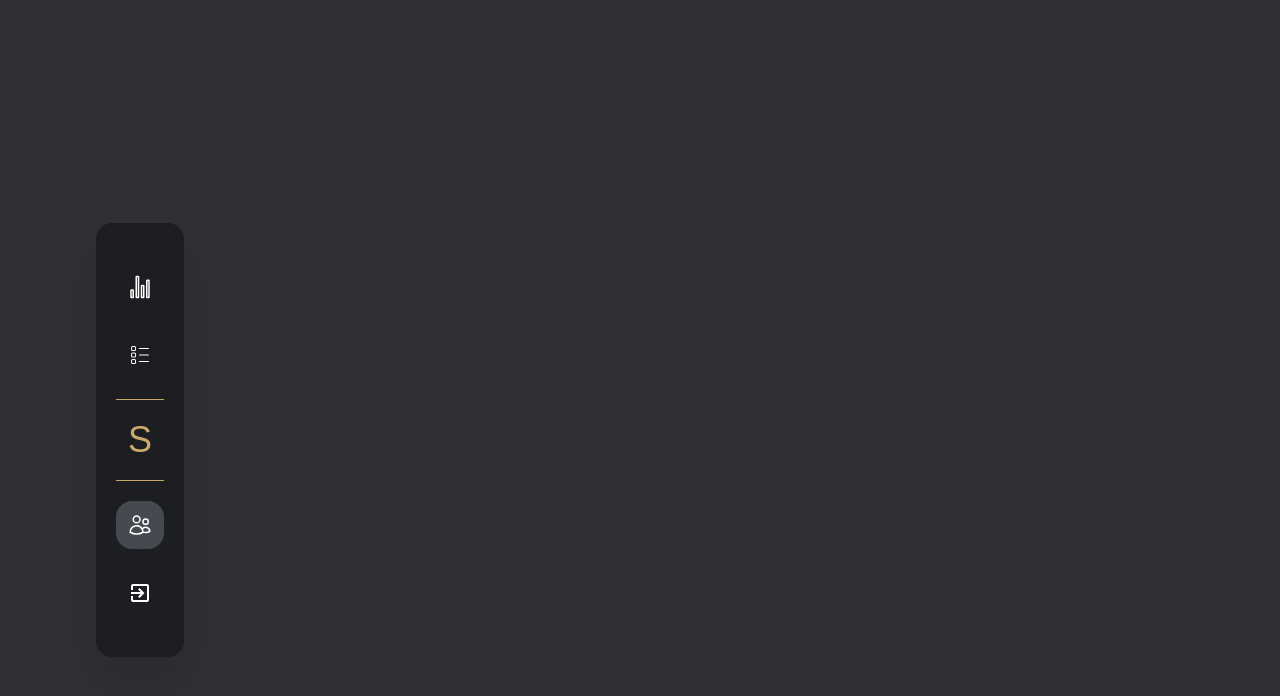
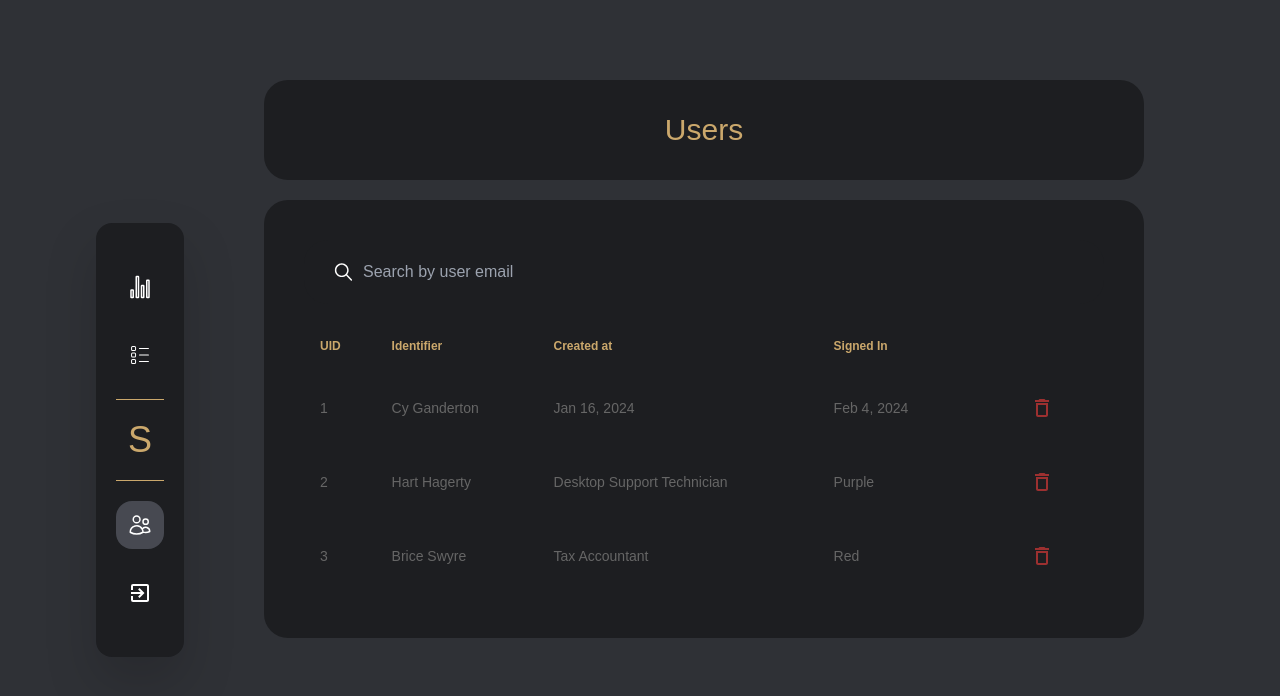
Before and after one commit to SamehMakkie/sweetify, a Next.js app: page /admin/dashboard/users in a window 1280 px wide. Shown: the top 696 px of the page. Built offline with nearby package versions, Linux system fonts and the light colour scheme; no server answers; a web font is replaced by a local one.

Commit message:
Add User managment page to the admin dashboard

```diff
--- a/src/app/admin/dashboard/users/page.tsx
+++ b/src/app/admin/dashboard/users/page.tsx
@@ -1,10 +1,12 @@
 import Sidebar from "@/views/Admin/Dashboard/Sidebar/Sidebar";
+import Users from "@/views/Admin/Dashboard/Users/Users";
 import React from "react";
 
 const page = () => {
   return (
-    <div className="flex px-24 py-10 justify-between">
+    <div className="flex flex-col md:flex-row px-5 md:px-24 py-10 gap-10 justify-between">
       <Sidebar path={"users"} />
+      <Users />
     </div>
   );
 };
--- a/src/app/globals.css
+++ b/src/app/globals.css
@@ -24,3 +24,8 @@ ul {
   list-style-type: disc;
   padding-left: 1em;
 }
+
+table {
+  border-collapse: separate;
+  border-spacing: 0 10px;
+}
--- /dev/null
+++ b/src/components/Modal/DeleteUserModal/DeleteUserModal.tsx
@@ -0,0 +1,42 @@
+import React from "react";
+
+interface IProps {
+  uid: string;
+  userIdentifier: string;
+}
+
+const DeleteUserModal: React.FC<IProps> = ({ uid, userIdentifier }) => {
+  const handleDelete = () => {
+    console.log("User " + userIdentifier + " deleted");
+    (
+      document.getElementById(`delete-user-${uid}-modal`) as HTMLDialogElement
+    )?.close();
+  };
+
+  return (
+    <dialog id={`delete-user-${uid}-modal`} className="modal">
+      <div className="modal-box flex justify-center items-center bg-dark-secondary gap-7">
+        <h2 className="text-primary text-2xl text-center">Delete Recipe</h2>
+        <p className="py-4 text-body-text">
+          Are you sure you want to delete{" "}
+          <span className="text-error">{userIdentifier}</span>
+        </p>
+        <form method="dialog" className="flex gap-2">
+          <button className="btn rounded-xl btn-secondary text-white">
+            Cancel
+          </button>
+          <button
+            className="btn rounded-xl btn-error text-white"
+            onClick={handleDelete}>
+            Delete
+          </button>
+        </form>
+      </div>
+      <form method="dialog" className="modal-backdrop">
+        <button>close</button>
+      </form>
+    </dialog>
+  );
+};
+
+export default DeleteUserModal;
--- /dev/null
+++ b/src/views/Admin/Dashboard/Users/Users.tsx
@@ -0,0 +1,48 @@
+"use client";
+import React from "react";
+import UsersTable from "./UsersTable/UsersTable";
+import UsersSearch from "./UsersSearch/UsersSearch";
+
+const dumbData = [
+  {
+    uid: "1",
+    identifier: "Cy Ganderton",
+    createdAt: "Jan 16, 2024",
+    lastSignedIn: "Feb 4, 2024",
+  },
+  {
+    uid: "2",
+    identifier: "Hart Hagerty",
+    createdAt: "Desktop Support Technician",
+    lastSignedIn: "Purple",
+  },
+  {
+    uid: "3",
+    identifier: "Brice Swyre",
+    createdAt: "Tax Accountant",
+    lastSignedIn: "Red",
+  },
+];
+
+const Users = () => {
+  const [searchString, setSearchString] = React.useState<string>("");
+  const [searchResults, setSearchResults] = React.useState(dumbData);
+
+  return (
+    <div className="w-full flex flex-col p-10 rounded-3xl gap-5">
+      <div className="flex justify-center items-center p-8 rounded-3xl bg-dark-secondary">
+        <h1 className="text-primary text-3xl ">Users</h1>
+      </div>
+      <div className="flex flex-col gap-3 p-10 justify-center items-center rounded-3xl bg-dark-secondary overflow-hidden">
+        <UsersSearch
+          searchString={searchString}
+          setSearchString={setSearchString}
+          setSearchResults={setSearchResults}
+        />
+        <UsersTable data={searchResults} />
+      </div>
+    </div>
+  );
+};
+
+export default Users;
--- /dev/null
+++ b/src/views/Admin/Dashboard/Users/UsersSearch/UsersSearch.tsx
@@ -0,0 +1,70 @@
+"use client";
+import React from "react";
+import { IoIosSearch } from "react-icons/io";
+
+const dumbData = [
+  {
+    uid: "1",
+    identifier: "Cy Ganderton",
+    createdAt: "Jan 16, 2024",
+    lastSignedIn: "Feb 4, 2024",
+  },
+  {
+    uid: "2",
+    identifier: "Hart Hagerty",
+    createdAt: "Desktop Support Technician",
+    lastSignedIn: "Purple",
+  },
+  {
+    uid: "3",
+    identifier: "Brice Swyre",
+    createdAt: "Tax Accountant",
+    lastSignedIn: "Red",
+  },
+];
+
+interface User {
+  uid: string;
+  identifier: string;
+  createdAt: string;
+  lastSignedIn: string;
+}
+
+interface IProps {
+  searchString: string;
+  setSearchString: React.Dispatch<React.SetStateAction<string>>;
+  setSearchResults: React.Dispatch<React.SetStateAction<User[]>>;
+}
+
+const UsersSearch: React.FC<IProps> = ({
+  searchString,
+  setSearchString,
+  setSearchResults,
+}) => {
+  const handleSearchStringChange = (e: React.ChangeEvent<HTMLInputElement>) => {
+    setSearchString(e.target.value);
+    if (e.target.value !== "") {
+      // get search results
+      const searchResults = dumbData.filter((user) => {
+        return user.identifier.toLowerCase().includes(searchString.toLowerCase());
+      });
+      setSearchResults(searchResults)
+    } else {
+      setSearchResults(dumbData);
+    }
+  };
+
+  return (
+    <div className="flex w-full px-7 py-5 col-span-2 sm:col-span-1 justify-center items-center gap-2 rounded-3xl bg-dark-secondary hover:bg-lighter-dark-secondary">
+      <IoIosSearch className="text-white" size={24} />
+      <input
+        className="w-full text-md bg-transparent outline-none text-white"
+        placeholder="Search by user email"
+        value={searchString}
+        onChange={handleSearchStringChange}
+      />
+    </div>
+  );
+};
+
+export default UsersSearch;
--- /dev/null
+++ b/src/views/Admin/Dashboard/Users/UsersTable/TableRow/TableRow.tsx
@@ -0,0 +1,43 @@
+import IconBtn from "@/components/IconBtn/IconBtn";
+import DeleteUserModal from "@/components/Modal/DeleteUserModal/DeleteUserModal";
+import React from "react";
+import { MdDeleteOutline } from "react-icons/md";
+
+interface IProps {
+  uid: string;
+  identifier: string;
+  createdAt: string;
+  lastSignedIn: string;
+}
+
+const TableRow: React.FC<IProps> = ({
+  uid,
+  identifier,
+  createdAt,
+  lastSignedIn,
+}) => {
+  const handleDeleteIconClick = () => {
+    (
+      document.getElementById(`delete-user-${uid}-modal`) as HTMLDialogElement
+    )?.showModal();
+  };
+
+  return (
+    <tr className="hover:bg-lighter-dark-secondary hover:text-white border-none">
+      <td className="rounded-tl-3xl rounded-bl-3xl">{uid}</td>
+      <td>{identifier}</td>
+      <td>{createdAt}</td>
+      <td>{lastSignedIn}</td>
+      <DeleteUserModal uid={uid} userIdentifier={identifier} />
+      <td className="rounded-tr-3xl rounded-br-3xl">
+        <div
+          className="flex w-fit p-2 rounded-full text-error hover:bg-dark-secondary cursor-pointer"
+          onClick={handleDeleteIconClick}>
+          <MdDeleteOutline size="24" />
+        </div>
+      </td>
+    </tr>
+  );
+};
+
+export default TableRow;
--- /dev/null
+++ b/src/views/Admin/Dashboard/Users/UsersTable/UsersTable.tsx
@@ -0,0 +1,38 @@
+import React from "react";
+import TableRow from "./TableRow/TableRow";
+
+interface TableRowProps {
+  uid: string;
+  identifier: string;
+  createdAt: string;
+  lastSignedIn: string;
+}
+
+interface dataProps {
+  data: TableRowProps[];
+}
+
+const UsersTable: React.FC<dataProps> = ({ data }) => {
+  return (
+    <div className="w-full overflow-x-auto text-card-text">
+      <table className="w-full table">
+        <thead>
+          <tr className="text-primary">
+            <th>UID</th>
+            <th>Identifier</th>
+            <th>Created at</th>
+            <th>Signed In</th>
+            <th></th>
+          </tr>
+        </thead>
+        <tbody>
+          {data.map((dataItem: TableRowProps) => (
+            <TableRow key={dataItem.uid} {...dataItem} />
+          ))}
+        </tbody>
+      </table>
+    </div>
+  );
+};
+
+export default UsersTable;
```
